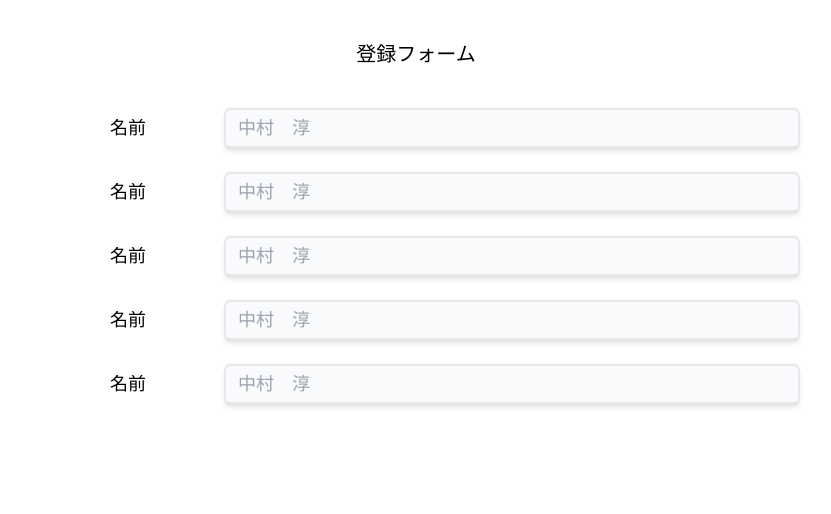
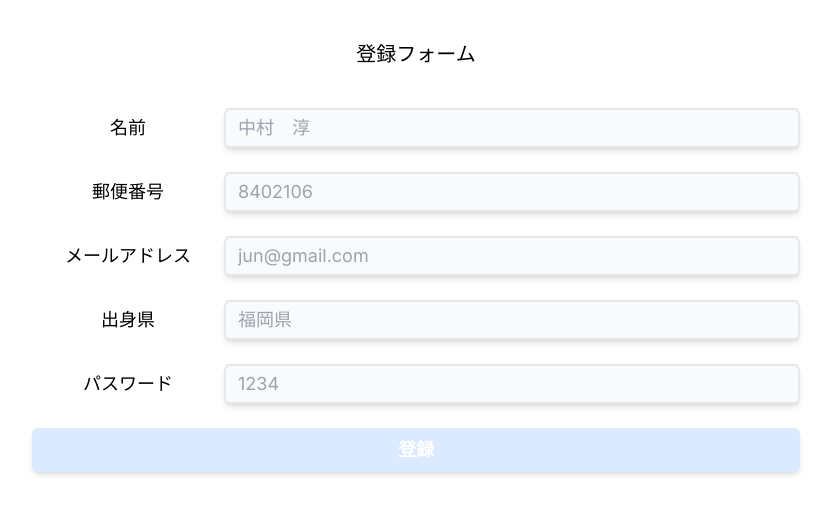
Before and after one commit to Nakamura1978/nextjs-zod-learn-v1, a Next.js app: page / in a window 1280 px wide. Shown: the top 514 px of the page, without its empty margins (224-1055 px from the left). Built offline with nearby package versions, Linux system fonts and the light colour scheme.

Commit message:
⚗️ zodの学習中

```diff
--- /dev/null
+++ b/src/app/api/user/route.tsx
@@ -0,0 +1,20 @@
+//全ユーザーの取得用ＡＰＩ
+
+import { main, prisma } from "@/app/lib/prisma";
+import { NextResponse } from "next/server";
+
+//ユーザー登録用のＡＰＩ
+export const POST = async (req: Request, res: NextResponse) => {
+  try {
+    await main();
+    const { name, postNum, mail, prefecture, password } = await req.json();
+    const user = await prisma.usr.create({
+      data: { name, postNum, mail, prefecture, password },
+    });
+    return NextResponse.json({ message: "Success", user }, { status: 200 });
+  } catch (err) {
+    return NextResponse.json({ message: "Error" }, { status: 500 });
+  } finally {
+    await prisma.$disconnect();
+  }
+};
--- a/src/app/page.tsx
+++ b/src/app/page.tsx
@@ -1,6 +1,35 @@
 "use client";
 
-import { useRef } from "react";
+import { useRef, useState } from "react";
+import { ZodError, z } from "zod";
+
+const UserSchema = z.object({
+  name: z.string().min(1, { message: "名前を入力して下さい。" }),
+  postNum: z.number().min(1, { message: " 郵便番号を入力して下さい。" }).max(7),
+  mail: z.string().email({ message: "メールアドレスの形式ではありません。" }),
+  prefecture: z.string().min(1, { message: "出身県を入力して下さい。" }),
+  password: z.string().min(1, { message: "パスワードを入力して下さい。" }),
+});
+
+type User = z.infer<typeof UserSchema>;
+
+const postUser = async ({
+  name,
+  postNum,
+  mail,
+  prefecture,
+  password,
+}: User) => {
+  const res = await fetch("http://localhost:3000/api/user", {
+    method: "POST",
+    headers: {
+      "Content-Type": "application/json",
+    },
+    body: JSON.stringify({ name, postNum, mail, prefecture, password }),
+  });
+  const data = await res.json();
+  return console.log(data);
+};
 
 export default function Home() {
   const nameRef = useRef<HTMLInputElement>(null);
@@ -8,11 +37,44 @@ export default function Home() {
   const mailRef = useRef<HTMLInputElement>(null);
   const prefectureRef = useRef<HTMLInputElement>(null);
   const passwordRef = useRef<HTMLInputElement>(null);
+  const [errors, setErrors] = useState<any>(undefined);
+
+  const handleSubmit = async (e: React.FormEvent<HTMLFormElement>) => {
+    e.preventDefault();
+
+    const user: User = {
+      name: nameRef.current!.value,
+      postNum: parseInt(postNumRef.current!.value),
+      mail: mailRef.current!.value,
+      prefecture: prefectureRef.current!.value,
+      password: passwordRef.current!.value,
+    };
+
+    // const name: string = nameRef.current!.value;
+    // const postNum: number = parseInt(postNumRef.current!.value);
+    // const mail: string = mailRef.current!.value;
+    // const prefecture: string = prefectureRef.current!.value;
+    // const password: string = passwordRef.current!.value;
+
+    try {
+      const result = UserSchema.safeParse({ ...user });
+      console.log(result);
+      await postUser({ ...user });
+    } catch (err) {
+      if (err instanceof ZodError) {
+        setErrors(err.flatten().fieldErrors);
+        console.log(errors);
+      }
+    }
+  };
 
   return (
     <main>
       <h1 className="text-center text-xl my-10">登録フォーム</h1>
-      <form className="w-3/5 mx-auto text-lg flex flex-col space-y-6">
+      <form
+        onSubmit={handleSubmit}
+        className="w-3/5 mx-auto text-lg flex flex-col space-y-6"
+      >
         <div className="flex justify-between items-center">
           <label htmlFor="name" className="w-1/4 text-center">
             名前
@@ -25,59 +87,66 @@ export default function Home() {
             placeholder="中村　淳"
             className="bg-gray-50 rounded-md border-2 shadow-md px-3 py-1 w-3/4"
           />
+          {errors?.name && <p>{errors.name}</p>}
         </div>
         <div className="flex justify-between items-center">
-          <label htmlFor="name" className="w-1/4 text-center">
-            名前
+          <label htmlFor="postNum" className="w-1/4 text-center">
+            郵便番号
           </label>
           <input
-            ref={nameRef}
+            ref={postNumRef}
             type="text"
-            id="name"
-            name="name"
-            placeholder="中村　淳"
+            id="postNum"
+            name="postNum"
+            placeholder="8402106"
             className="bg-gray-50 rounded-md border-2 shadow-md px-3 py-1 w-3/4"
           />
         </div>
         <div className="flex justify-between items-center">
-          <label htmlFor="name" className="w-1/4 text-center">
-            名前
+          <label htmlFor="mail" className="w-1/4 text-center">
+            メールアドレス
           </label>
           <input
-            ref={nameRef}
+            ref={mailRef}
             type="text"
-            id="name"
-            name="name"
-            placeholder="中村　淳"
+            id="mail"
+            name="mail"
+            placeholder="jun@gmail.com"
             className="bg-gray-50 rounded-md border-2 shadow-md px-3 py-1 w-3/4"
           />
         </div>
         <div className="flex justify-between items-center">
-          <label htmlFor="name" className="w-1/4 text-center">
-            名前
+          <label htmlFor="prefecture" className="w-1/4 text-center">
+            出身県
           </label>
           <input
-            ref={nameRef}
+            ref={prefectureRef}
             type="text"
-            id="name"
-            name="name"
-            placeholder="中村　淳"
+            id="prefecture"
+            name="prefecture"
+            placeholder="福岡県"
             className="bg-gray-50 rounded-md border-2 shadow-md px-3 py-1 w-3/4"
           />
         </div>
         <div className="flex justify-between items-center">
-          <label htmlFor="name" className="w-1/4 text-center">
-            名前
+          <label htmlFor="password" className="w-1/4 text-center">
+            パスワード
           </label>
           <input
-            ref={nameRef}
+            ref={passwordRef}
             type="text"
-            id="name"
-            name="name"
-            placeholder="中村　淳"
+            id="password"
+            name="password"
+            placeholder="1234"
             className="bg-gray-50 rounded-md border-2 shadow-md px-3 py-1 w-3/4"
           />
         </div>
+        <button
+          className="bg-blue-100 rounded-md py-2 shadow-md hover:bg-blue-500
+         hover:-translate-y-1 text-white font-bold"
+        >
+          登録
+        </button>
       </form>
     </main>
   );
```
Also changed, not shown: 1 other file (tests, documents, lock files or other folders).
